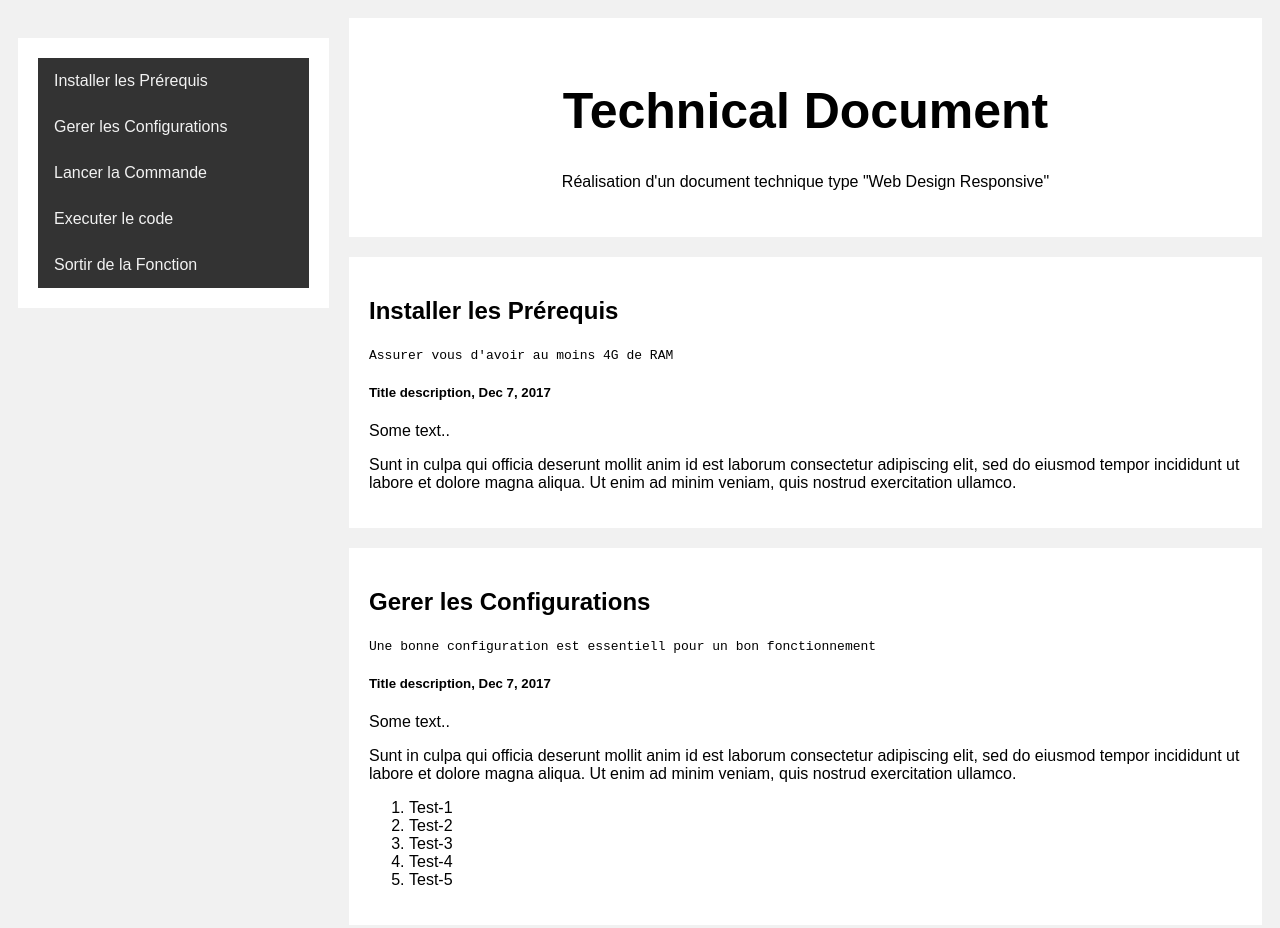
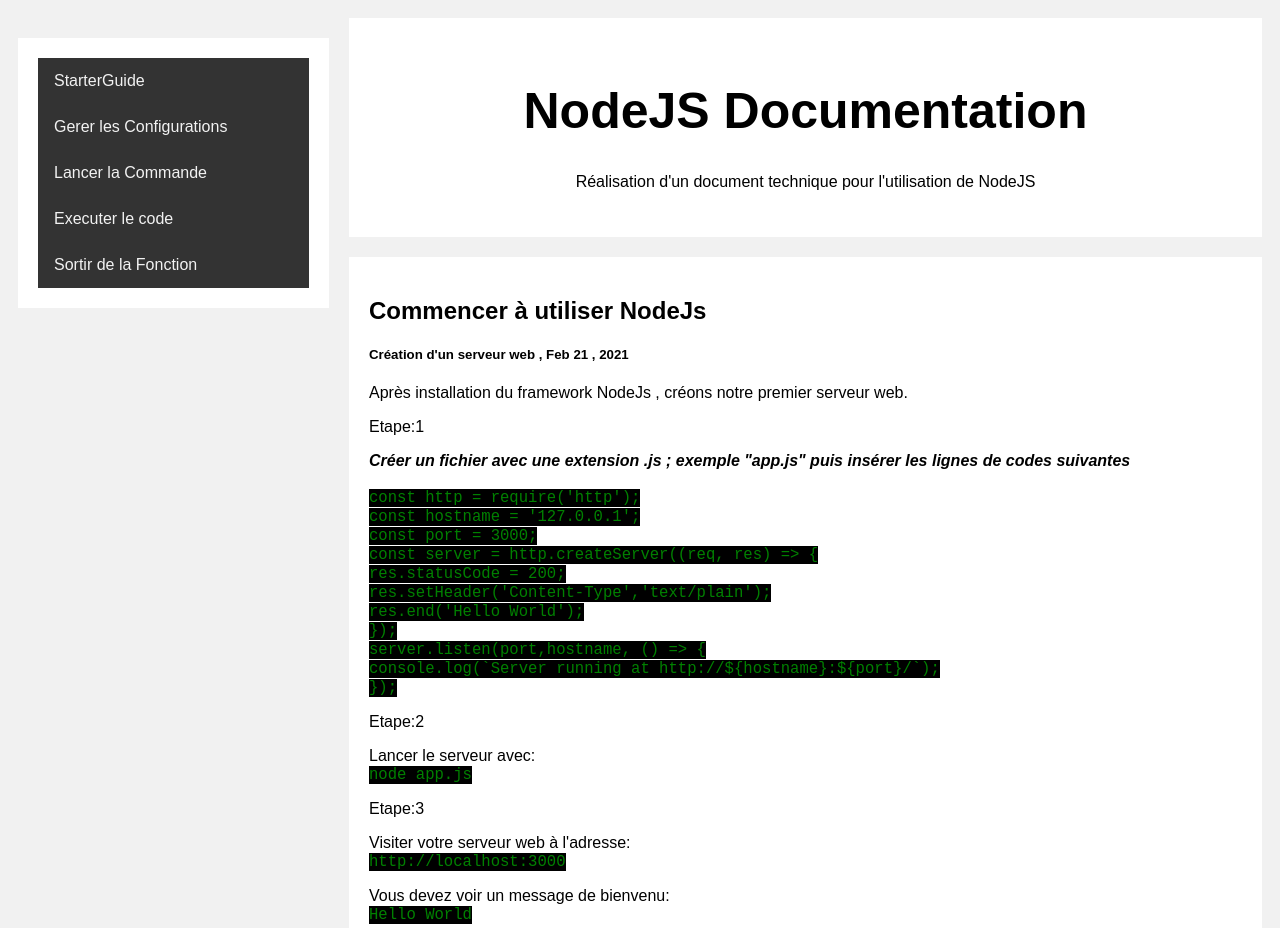
Before and after one commit to OusmanaTraore/nodeJSDoc, a website: page index.html in a window 1280 px wide. Shown: the top 928 px of the page. Drawn offline with Linux system fonts and the light colour scheme.

Commit message:
make a local  web server

```diff
--- /dev/null
+++ b/index.css
@@ -0,0 +1,109 @@
+* {
+  box-sizing: border-box;
+}
+
+body {
+  font-family: Arial;
+  padding: 10px;
+  background: #f1f1f1;
+}
+
+/* Header/Blog Title */
+.header {
+  padding: 30px;
+  text-align: center;
+  background: white;
+}
+
+.header h1 {
+  font-size: 50px;
+}
+
+/* Style the top navigation bar */
+.topnav {
+  overflow: hidden;
+  background-color: #333;
+}
+
+/* Style the topnav links */
+.topnav a {
+  float: left;
+  display: block;
+  color: #f2f2f2;
+  text-align: center;
+  padding: 14px 16px;
+  text-decoration: none;
+}
+
+/* Change color on hover */
+.topnav a:hover {
+  background-color: #ddd;
+  color: black;
+}
+
+/* Create two unequal columns that floats next to each other */
+/* Left column */
+.leftcolumn {
+  float: left;
+  width: 25%;
+}
+
+/* Right column */
+.rightcolumn {
+  float: left;
+  width: 75%;
+  background-color: #f1f1f1;
+  padding-left: 20px;
+}
+
+/* Fake image */
+.fakeimg {
+  background-color: #aaa;
+  width: 100%;
+  padding: 20px;
+}
+
+/* Add a card effect for articles */
+.card {
+  background-color: white;
+  padding: 20px;
+  margin-top: 20px;
+}
+
+/* Clear floats after the columns */
+.row:after {
+  content: "";
+  display: table;
+  clear: both;
+}
+
+/* Footer */
+.footer {
+  padding: 20px;
+  text-align: center;
+  background: #ddd;
+  margin-top: 20px;
+}
+
+/* Responsive layout - when the screen is less than 800px wide, make the two columns stack on top of each other instead of next to each other */
+@media screen and (max-width: 800px) {
+  .leftcolumn,
+  .rightcolumn {
+    width: 100%;
+    padding: 0;
+  }
+}
+
+/* Responsive layout - when the screen is less than 400px wide, make the navigation links stack on top of each other instead of next to each other */
+@media screen and (max-width: 400px) {
+  .topnav a {
+    float: none;
+    width: 100%;
+  }
+}
+
+code {
+  color: green;
+  background-color: black;
+  font-size: larger;
+}
--- a/index.html
+++ b/index.html
@@ -1,111 +1,11 @@
 <!DOCTYPE html>
 <html>
   <head>
-    <style>
-      * {
-        box-sizing: border-box;
-      }
-
-      body {
-        font-family: Arial;
-        padding: 10px;
-        background: #f1f1f1;
-      }
-
-      /* Header/Blog Title */
-      .header {
-        padding: 30px;
-        text-align: center;
-        background: white;
-      }
-
-      .header h1 {
-        font-size: 50px;
-      }
-
-      /* Style the top navigation bar */
-      .topnav {
-        overflow: hidden;
-        background-color: #333;
-      }
-
-      /* Style the topnav links */
-      .topnav a {
-        float: left;
-        display: block;
-        color: #f2f2f2;
-        text-align: center;
-        padding: 14px 16px;
-        text-decoration: none;
-      }
-
-      /* Change color on hover */
-      .topnav a:hover {
-        background-color: #ddd;
-        color: black;
-      }
-
-      /* Create two unequal columns that floats next to each other */
-      /* Left column */
-      .leftcolumn {
-        float: left;
-        width: 25%;
-      }
-
-      /* Right column */
-      .rightcolumn {
-        float: left;
-        width: 75%;
-        background-color: #f1f1f1;
-        padding-left: 20px;
-      }
-
-      /* Fake image */
-      .fakeimg {
-        background-color: #aaa;
-        width: 100%;
-        padding: 20px;
-      }
-
-      /* Add a card effect for articles */
-      .card {
-        background-color: white;
-        padding: 20px;
-        margin-top: 20px;
-      }
-
-      /* Clear floats after the columns */
-      .row:after {
-        content: "";
-        display: table;
-        clear: both;
-      }
-
-      /* Footer */
-      .footer {
-        padding: 20px;
-        text-align: center;
-        background: #ddd;
-        margin-top: 20px;
-      }
-
-      /* Responsive layout - when the screen is less than 800px wide, make the two columns stack on top of each other instead of next to each other */
-      @media screen and (max-width: 800px) {
-        .leftcolumn,
-        .rightcolumn {
-          width: 100%;
-          padding: 0;
-        }
-      }
-
-      /* Responsive layout - when the screen is less than 400px wide, make the navigation links stack on top of each other instead of next to each other */
-      @media screen and (max-width: 400px) {
-        .topnav a {
-          float: none;
-          width: 100%;
-        }
-      }
-    </style>
+    <meta charset="UTF-8" />
+    <meta http-equiv="X-UA-Compatible" content="IE=edge" />
+    <meta name="viewport" content="width=device-width, initial-scale=1.0" />
+    <link rel="stylesheet" href="index.css" />
+    <title>NodeJs</title>
   </head>
   <body>
     <div class="row">
@@ -113,9 +13,7 @@
         <div class="card">
           <nav class="topnav" id="navbar">
             <header></header>
-            <a href="#Installer_les_Prérequis" class="nav-link"
-              >Installer les Prérequis</a
-            >
+            <a href="#StarterGuide" class="nav-link">StarterGuide</a>
             <a href="#Gerer_les_Configurations" class="nav-link"
               >Gerer les Configurations</a
             >
@@ -132,24 +30,58 @@
       <div class="rightcolumn">
         <main id="main-doc">
           <div class="header">
-            <h1>Technical Document</h1>
+            <h1>NodeJS Documentation</h1>
             <p>
-              Réalisation d'un document technique type "Web Design Responsive"
+              Réalisation d'un document technique pour l'utilisation de NodeJS
             </p>
           </div>
 
           <div class="card">
-            <section class="main-section" id="Installer_les_Prérequis">
-              <header><h2>Installer les Prérequis</h2></header>
-              <code>Assurer vous d'avoir au moins 4G de RAM</code>
-              <h5>Title description, Dec 7, 2017</h5>
+            <section class="main-section" id="StarterGuide">
+              <header><h2>Commencer à utiliser NodeJs</h2></header>
+              <h5>Création d'un serveur web , Feb 21 , 2021</h5>
 
-              <p>Some text..</p>
               <p>
-                Sunt in culpa qui officia deserunt mollit anim id est laborum
-                consectetur adipiscing elit, sed do eiusmod tempor incididunt ut
-                labore et dolore magna aliqua. Ut enim ad minim veniam, quis
-                nostrud exercitation ullamco.
+                Après installation du framework NodeJs , créons notre premier
+                serveur web.
+              </p>
+              <p>Etape:1</p>
+              <span
+                ><em
+                  ><b
+                    >Créer un fichier avec une extension .js ; exemple "app.js"
+                    puis insérer les lignes de codes suivantes
+                  </b></em
+                ></span
+              >
+              <br />
+              <br />
+              <code
+                >const http = require('http'); <br />
+                const hostname = '127.0.0.1'; <br />
+                const port = 3000;<br />
+                const server = http.createServer((req, res) => { <br />
+                res.statusCode = 200; <br />
+                res.setHeader('Content-Type','text/plain'); <br />
+                res.end('Hello World');<br />
+                });<br />
+                server.listen(port,hostname, () => {<br />
+                console.log(`Server running at http://${hostname}:${port}/`);<br />
+                });</code
+              >
+              <p>Etape:2</p>
+              <p>
+                Lancer le serveur avec: <br />
+                <code>node app.js</code>
+              </p>
+              <p>Etape:3</p>
+              <p>
+                Visiter votre serveur web à l'adresse: <br />
+                <code>http://localhost:3000</code>
+              </p>
+              <p>
+                Vous devez voir un message de bienvenu: <br />
+                <code>Hello World</code>
               </p>
             </section>
           </div>
--- a/package.json
+++ b/package.json
@@ -4,6 +4,7 @@
   "description": "NodeJS ",
   "main": "index.js",
   "scripts": {
+    "start": " node app.js",
     "test": "echo \"Error: no test specified\" && exit 1"
   },
   "repository": {
```
Also changed, not shown: app.js (added, +14 -0 lines), 1 other file.
